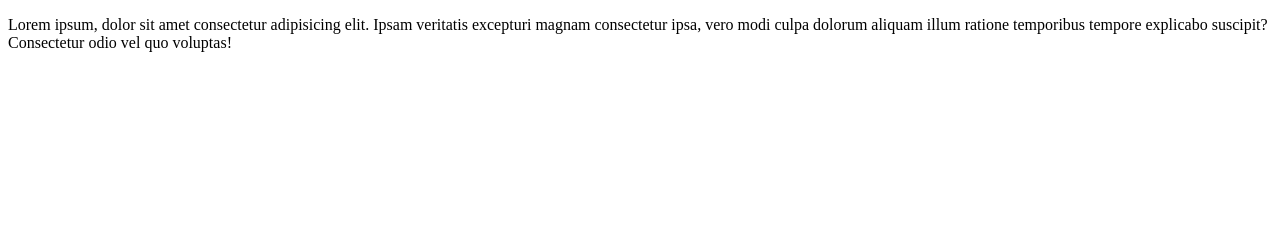
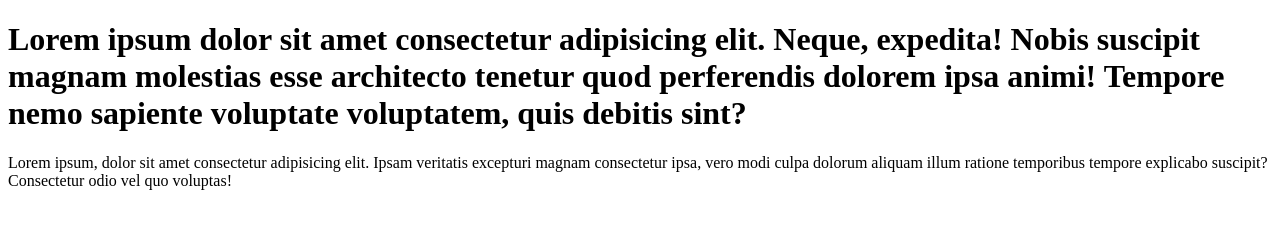
Before and after one commit to Akshaya-Kumar-Maharana/learn-git, a plain HTML site: page index.html in a window 1280 px wide. Drawn offline with Linux system fonts and the light colour scheme.

Commit message:
add heading to index

```diff
--- a/index.html
+++ b/index.html
@@ -7,6 +7,7 @@
     <title>Git Website</title>
 </head>
 <body>
+    <h1>Lorem ipsum dolor sit amet consectetur adipisicing elit. Neque, expedita! Nobis suscipit magnam molestias esse architecto tenetur quod perferendis dolorem ipsa animi! Tempore nemo sapiente voluptate voluptatem, quis debitis sint?</h1>
     <p>Lorem ipsum, dolor sit amet consectetur adipisicing elit.
         Ipsam veritatis excepturi magnam consectetur ipsa, vero modi
         culpa dolorum aliquam illum ratione temporibus tempore explicabo
```
